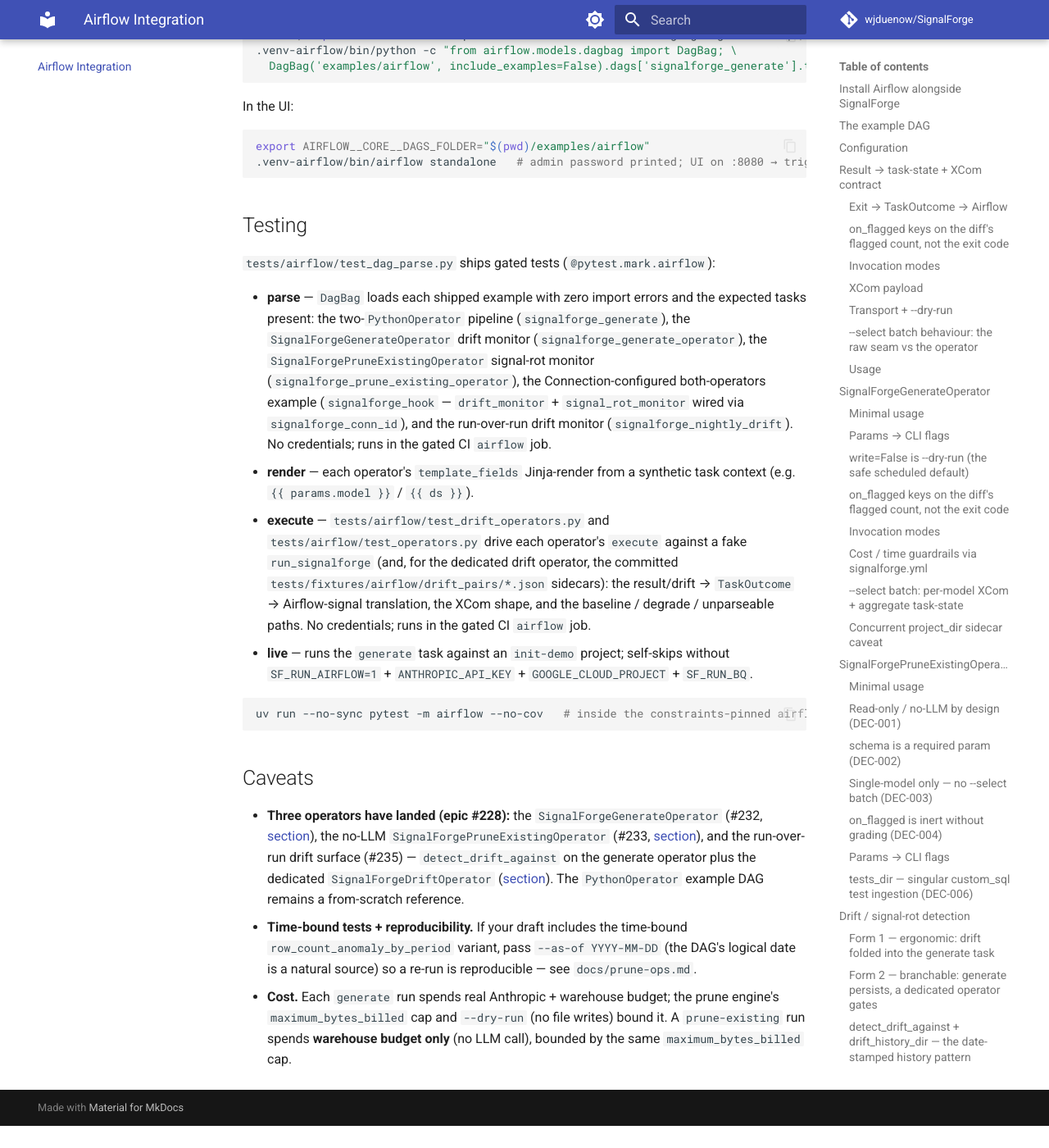
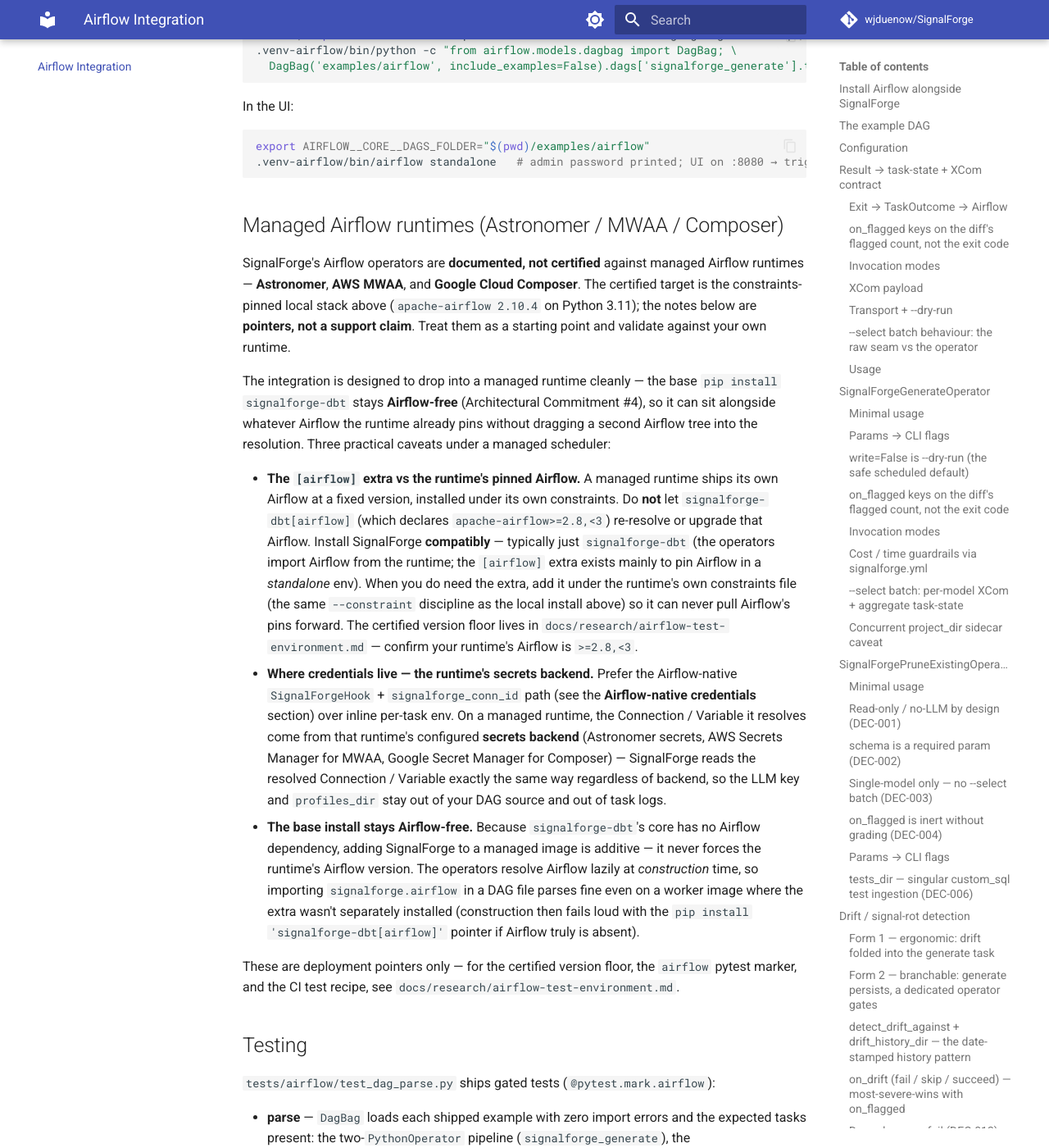
Before and after one commit to wjduenow/SignalForge, an MkDocs documentation site: the page built from docs/airflow-ops.md, in a window 1280 px wide and 1400 px high, scrolled down 20870 px. Shown: the whole window at 82% size. Built offline with MkDocs 1.6.1 and Material for MkDocs 9.7.7, drawn with Linux system fonts in a browser that asks for light colours; comment, search, counter and statistics services are not loaded; before the commit the page ends 22243 px from its top, so only the background shows below that; some of the changed text lies outside the part shown.

Commit message:
bd_1-scaffolding-5j1.4: US-004 managed-runtime note + docs coherence pass in airflow-ops.md

````diff
--- a/docs/airflow-ops.md
+++ b/docs/airflow-ops.md
@@ -833,6 +833,46 @@ export AIRFLOW__CORE__DAGS_FOLDER="$(pwd)/examples/airflow"
 .venv-airflow/bin/airflow standalone   # admin password printed; UI on :8080 → trigger signalforge_generate
 ```
 
+## Managed Airflow runtimes (Astronomer / MWAA / Composer)
+
+SignalForge's Airflow operators are **documented, not certified** against managed
+Airflow runtimes — **Astronomer**, **AWS MWAA**, and **Google Cloud Composer**. The
+certified target is the constraints-pinned local stack above (`apache-airflow 2.10.4`
+on Python 3.11); the notes below are **pointers, not a support claim**. Treat them as a
+starting point and validate against your own runtime.
+
+The integration is designed to drop into a managed runtime cleanly — the base
+`pip install signalforge-dbt` stays **Airflow-free** (Architectural Commitment #4), so
+it can sit alongside whatever Airflow the runtime already pins without dragging a second
+Airflow tree into the resolution. Three practical caveats under a managed scheduler:
+
+- **The `[airflow]` extra vs the runtime's pinned Airflow.** A managed runtime ships its
+  own Airflow at a fixed version, installed under its own constraints. Do **not** let
+  `signalforge-dbt[airflow]` (which declares `apache-airflow>=2.8,<3`) re-resolve or
+  upgrade that Airflow. Install SignalForge **compatibly** — typically just
+  `signalforge-dbt` (the operators import Airflow from the runtime; the `[airflow]`
+  extra exists mainly to pin Airflow in a *standalone* env). When you do need the extra,
+  add it under the runtime's own constraints file (the same `--constraint` discipline as
+  the local install above) so it can never pull Airflow's pins forward. The certified
+  version floor lives in `docs/research/airflow-test-environment.md` — confirm your
+  runtime's Airflow is `>=2.8,<3`.
+- **Where credentials live — the runtime's secrets backend.** Prefer the Airflow-native
+  `SignalForgeHook` + `signalforge_conn_id` path (see the **Airflow-native credentials**
+  section) over inline per-task env. On a managed runtime, the Connection / Variable it
+  resolves come from that runtime's configured **secrets backend** (Astronomer secrets,
+  AWS Secrets Manager for MWAA, Google Secret Manager for Composer) — SignalForge reads
+  the resolved Connection / Variable exactly the same way regardless of backend, so the
+  LLM key and `profiles_dir` stay out of your DAG source and out of task logs.
+- **The base install stays Airflow-free.** Because `signalforge-dbt`'s core has no
+  Airflow dependency, adding SignalForge to a managed image is additive — it never forces
+  the runtime's Airflow version. The operators resolve Airflow lazily at *construction*
+  time, so importing `signalforge.airflow` in a DAG file parses fine even on a worker
+  image where the extra wasn't separately installed (construction then fails loud with
+  the `pip install 'signalforge-dbt[airflow]'` pointer if Airflow truly is absent).
+
+These are deployment pointers only — for the certified version floor, the `airflow`
+pytest marker, and the CI test recipe, see `docs/research/airflow-test-environment.md`.
+
 ## Testing
 
 `tests/airflow/test_dag_parse.py` ships gated tests (`@pytest.mark.airflow`):
@@ -875,3 +915,7 @@ uv run --no-sync pytest -m airflow --no-cov   # inside the constraints-pinned ai
   engine's `maximum_bytes_billed` cap and `--dry-run` (no file writes) bound it. A
   `prune-existing` run spends **warehouse budget only** (no LLM call), bounded by the
   same `maximum_bytes_billed` cap.
+- **Managed runtimes are documented, not certified.** Running on Astronomer / MWAA /
+  Composer is supported as a set of deployment pointers (the `[airflow]`-extra vs
+  pinned-Airflow interplay, the secrets-backend credential path) — not a certification.
+  See the **Managed Airflow runtimes** section above.
````
